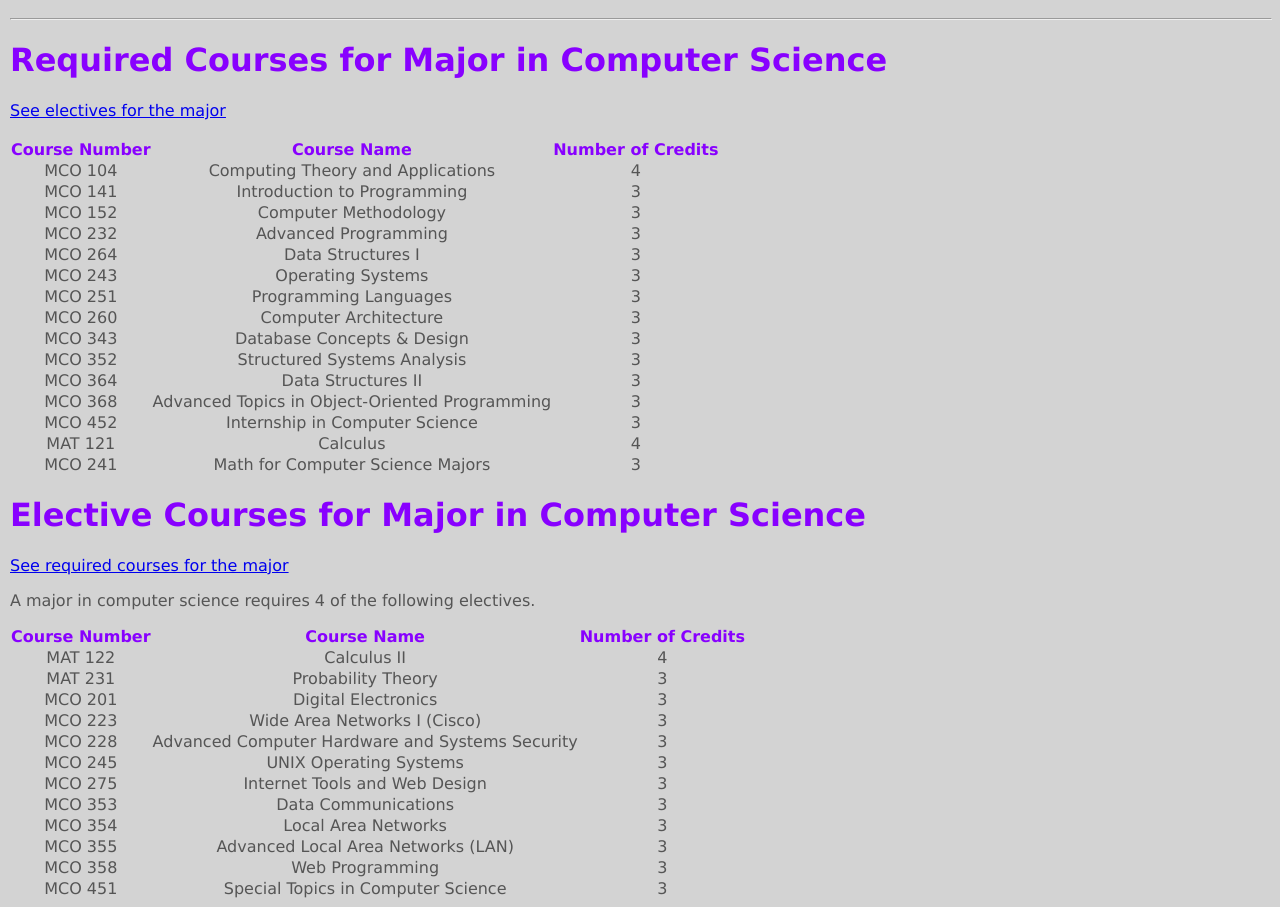
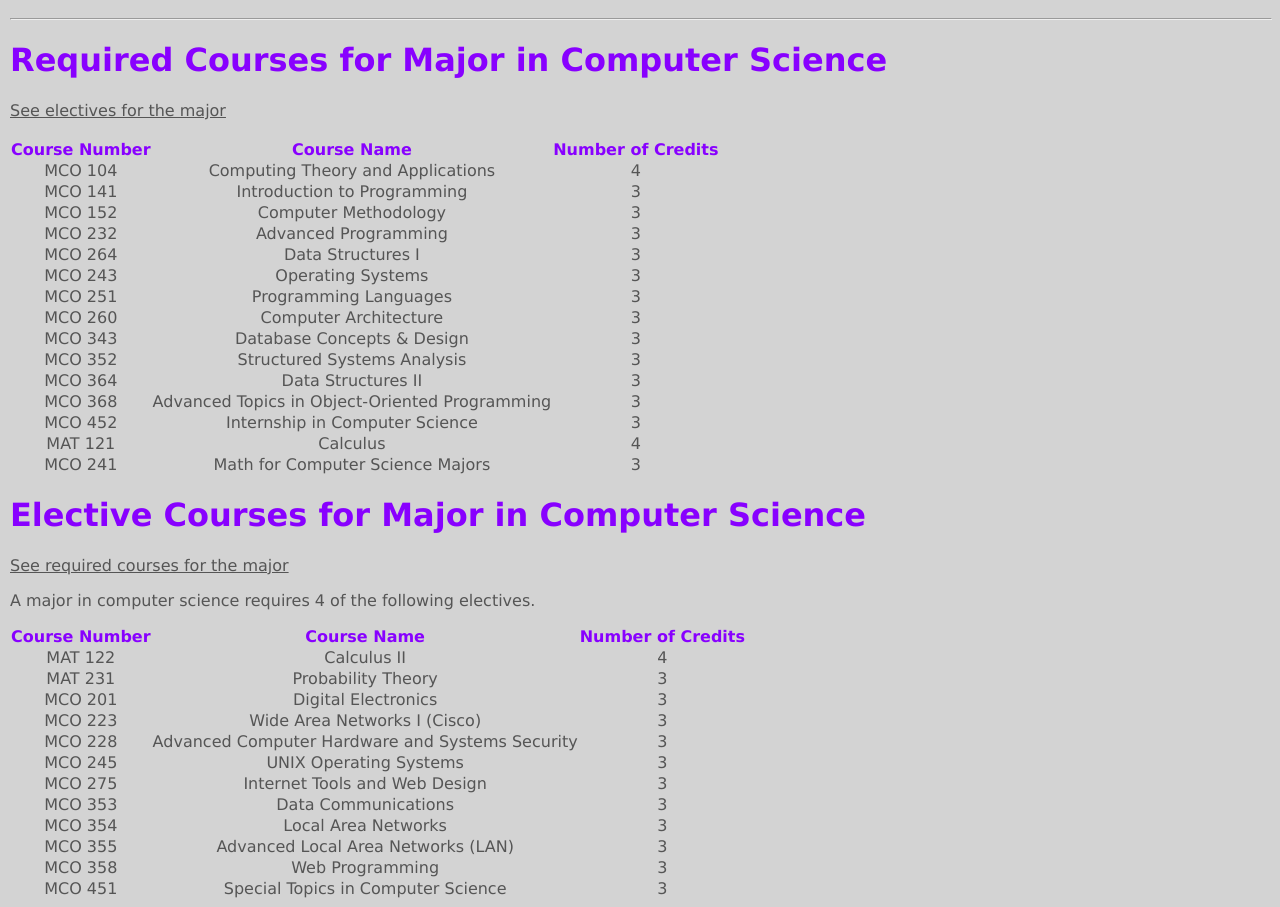
Before and after one commit to pziegler1/MCON104TermProject, a Flask app: page /major in a window 1280 px wide. Shown: the part 140-1047 px from the top of the page. Run offline with Flask 2, Linux system fonts and the light colour scheme.

Commit message:
final term project

```diff
--- a/static/css/main.css
+++ b/static/css/main.css
@@ -29,11 +29,11 @@ a.menu{
 }
 
 a.link{
-	color: 555555;
+	color: #555555;
 }
 
 tr:hover{
-	background-color: AA55FF;
+	background-color: #AA55FF;
 }
 
 table{
--- a/templates/base.html
+++ b/templates/base.html
@@ -23,7 +23,7 @@
     <abbr title="Minor Page"><a href="{{ url_for('minor') }}" class="menu">Minor</a></abbr>
 </nav>
 </div>
-    <hr/>
+<hr/>
 
 {% block content %}
 {% endblock %}
```
